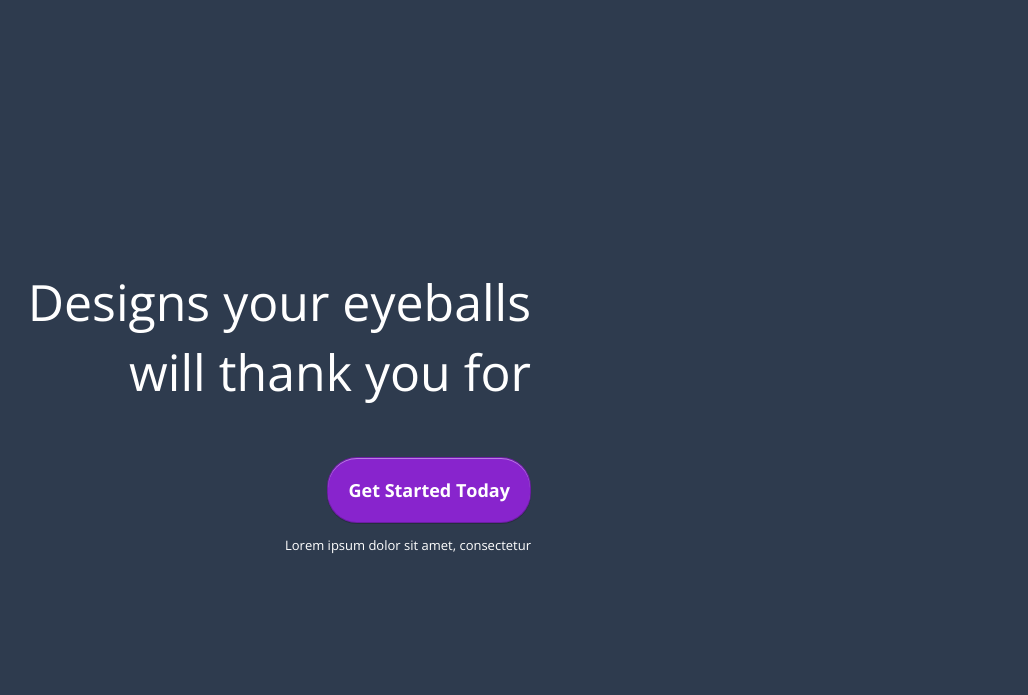
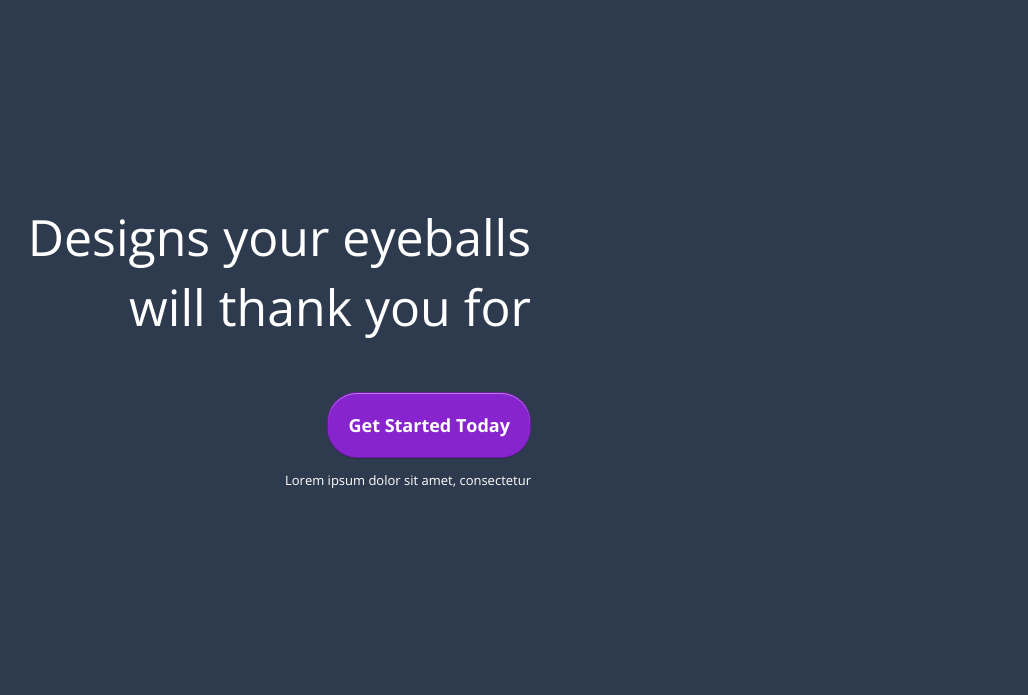
Before and after one commit to Mellanholik/My, a plain HTML site: page hw11-12/hw12.html in a window 1280 px wide. Shown: the part 102-797 px from the top of the page, without its empty margins (19-1047 px from the left). Drawn offline with nearby package versions, Linux system fonts and the light colour scheme.

Commit message:
some changes

```diff
--- a/hw11-12/hw12.css
+++ b/hw11-12/hw12.css
@@ -86,12 +86,12 @@ main {
     flex-direction: column;
     height: 100%;
     width: 40%;
-
 }
 .main-content {
     margin: auto 0 auto auto;
     text-align: right;
     flex-shrink: 0;
+    transform: translate(0px, -80px);
 }
 main .h1 {
     font-size: 50px;
@@ -124,6 +124,9 @@ main p {
     width: 950px;
     margin: auto;
 }
+main p:first-child {
+    margin-top: 80px;
+}
 
 .conteiner-bottom footer {
     display: flex;
```
Also changed, not shown: hw11-12/hw12.html (+1 -1 lines).
